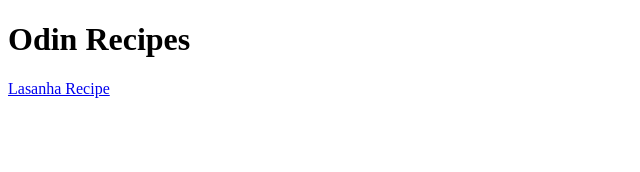
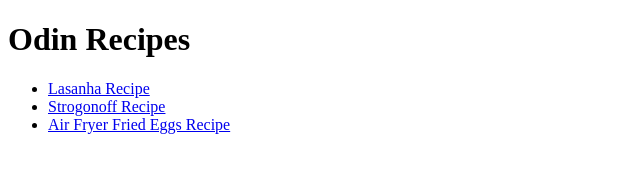
Before and after one commit to luanvazzoller/odin-recepies, a plain HTML site: page index.html in a window 1280 px wide. Shown: the whole page, without its empty margins (0-640 px from the left). Drawn offline with Linux system fonts and the light colour scheme.

Commit message:
Structured links on index.html
Put the links for recipes in an unordered list for organization sake.

```diff
--- a/index.html
+++ b/index.html
@@ -7,6 +7,10 @@
 </head>
 <body>
     <h1>Odin Recipes</h1>
-    <a href="./recipes/lasanha.html">Lasanha Recipe</a>
+    <ul>
+        <li><a href="./recipes/lasanha.html">Lasanha Recipe</a></li>
+        <li><a href="./recipes/strogonoff.html">Strogonoff Recipe</a></li>
+        <li><a href="./recipes/fried-eggs.html">Air Fryer Fried Eggs Recipe</a></li>
+    </ul>
 </body>
 </html>
```
